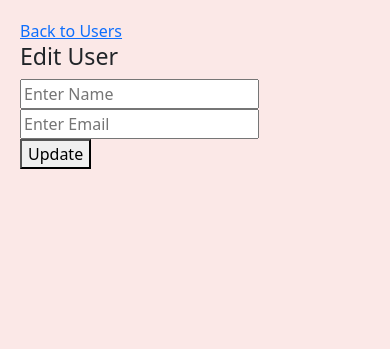
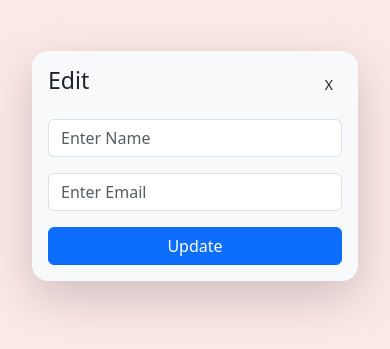
Before and after one commit to TinzarTun/sql-express-ejs-nodejs, a Node server app: template views/users/edit.ejs in a window 390 px wide. Shown: the part 187-536 px from the top of the page. Run offline with Node 20, Linux system fonts and the light colour scheme; the template is opened without the code that fills it, so the values that code supplies are empty.

Commit message:
fix ui ux design for edit user page. it's also responsive too.

```diff
--- a/views/users/create.ejs
+++ b/views/users/create.ejs
@@ -5,7 +5,10 @@
     <div class="col-md-6 col-lg-5">
       <div class="card shadow-lg border-0 rounded-4 bg-light">
         <div class="card-body">
-          <h3 class="card-title text-center mb-4">New User</h3>
+          <div class="d-flex justify-content-between align-items-center mb-3">
+            <h3 class="card-title">New User</h3>
+            <a href="/users" class="btn btn-sm">X</a>
+          </div>
 
           <form action="/users/create" method="POST">
             <div class="mb-3">
--- a/views/users/edit.ejs
+++ b/views/users/edit.ejs
@@ -1,22 +1,44 @@
 <%- include('../partials/header') %>
+
+<div class="container mt-5">
+  <div class="row justify-content-center">
+    <div class="col-md-6 col-lg-5">
+      <div class="card shadow-lg border-0 rounded-4 bg-light">
+        <div class="card-body">
+          <div class="d-flex justify-content-between align-items-center mb-3">
+            <h3 class="card-title">Edit</h3>
+            <a href="/users" class="btn btn-sm">X</a>
+          </div>
+
           <form action="/users/update/<%= user.id %>" method="POST">
-      <a href="/users">Back to Users</a>
-      <h3>Edit User</h3>
+            <div class="mb-3">
               <input
                 type="text"
+                class="form-control"
                 name="name"
                 value="<%= user.name %>"
                 placeholder="Enter Name"
                 required
               />
-      <br />
+            </div>
+
+            <div class="mb-3">
               <input
                 type="email"
+                class="form-control"
                 name="email"
                 value="<%= user.email %>"
                 placeholder="Enter Email"
                 required
               />
-      <br />
-      <button type="submit">Update</button>
+            </div>
+
+            <div class="d-grid">
+              <button type="submit" class="btn btn-primary">Update</button>
+            </div>
           </form>
+        </div>
+      </div>
+    </div>
+  </div>
+</div>
```
Lines whose indentation alone changed are shown as unchanged.
